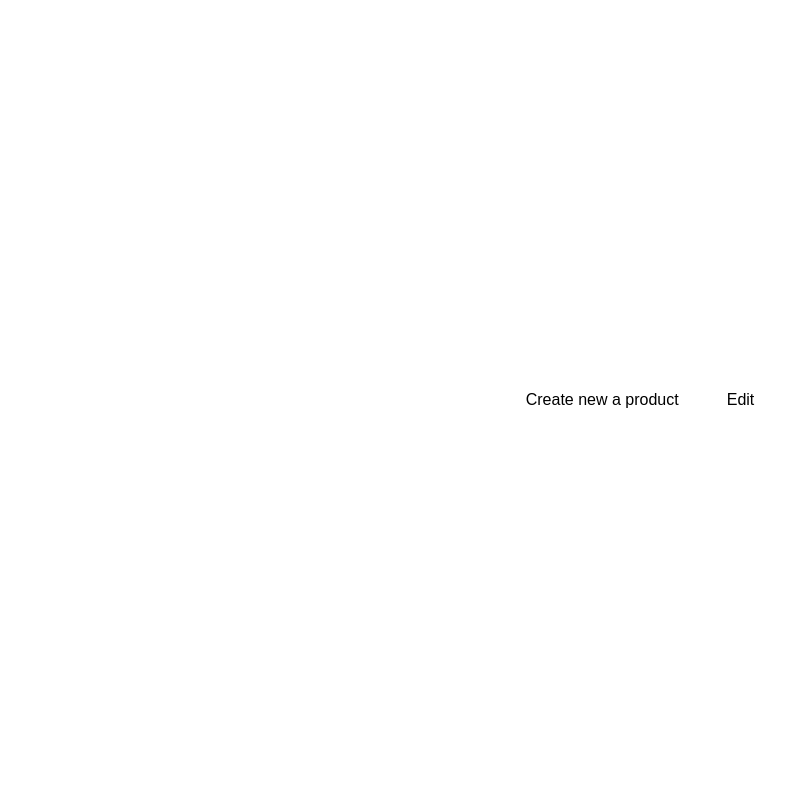
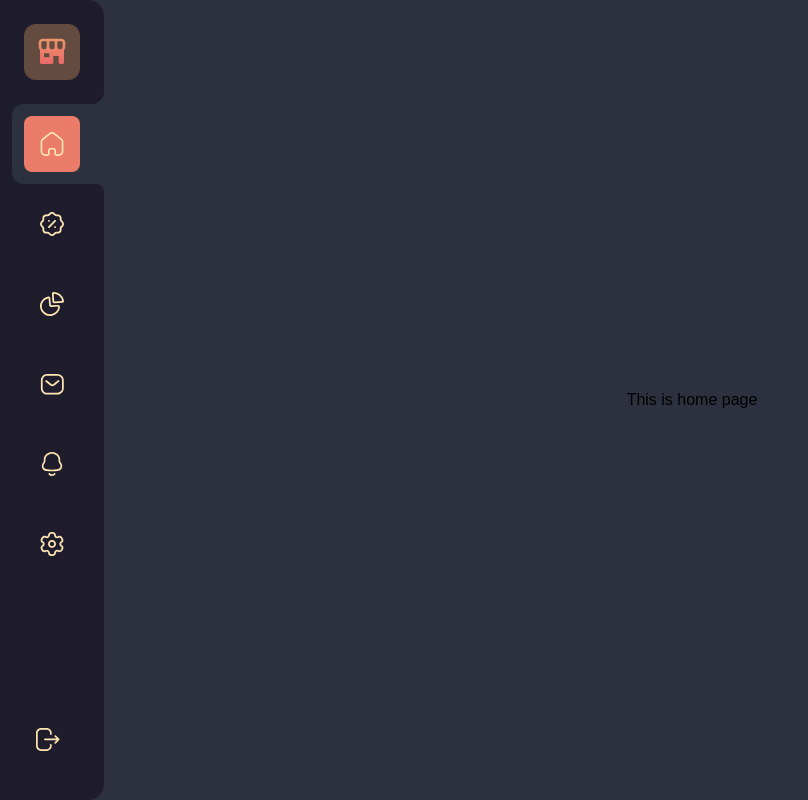
Before and after one commit to manmandh/practice-react-ts, a React (Vite) app: page / in a window 1280 px wide. Shown: the whole page, without its empty margins (0-808 px from the left). Built offline with nearby package versions, Linux system fonts and the light colour scheme.

Commit message:
#7 add: sidebar #8

```diff
--- a/src/App.tsx
+++ b/src/App.tsx
@@ -4,7 +4,14 @@ import 'react-toastify/ReactToastify.css'
 import './App.css'
 import HomePage from './pages/home/homePage'
 import { ProductModalProvider } from './context/productModalContext/productModalContext'
-import ProductModal from './Components/common/productForm/productModal'
+import ProductModal from './components/common/productForm/productModal'
+import MainLayout from './layouts/main-layout'
+import ChartPage from './pages/charts/chartPage'
+import ProductManagementPage from './pages/product-management/productManagementPage'
+import MessagePage from './pages/messages/messagePage'
+import NotificationPage from './pages/notifications/notificationPage'
+import SettingPage from './pages/settings/settingPage'
+import DiscountPage from './pages/discounts/discountPage'
 
 function App() {
   return (
@@ -13,7 +20,15 @@ function App() {
         {' '}
         <ToastContainer pauseOnFocusLoss={false} hideProgressBar position='top-right' />
         <Routes>
-          <Route index element={<HomePage />} />
+          <Route element={<MainLayout />}>
+            <Route path='' element={<HomePage />} />
+            <Route path='charts' element={<ChartPage />} />
+            <Route path='messages' element={<MessagePage />} />
+            <Route path='notifications' element={<NotificationPage />} />
+            <Route path='settings' element={<SettingPage />} />
+            <Route path='discounts' element={<DiscountPage />} />
+          </Route>
+          <Route path='/manage/product' element={<ProductManagementPage />} />
           <Route
             path='*'
             element={<div className='absolute inset-0 flex items-center justify-center'>Page Not Found</div>}
--- /dev/null
+++ b/src/components/common/sidebar/sidebar.tsx
@@ -0,0 +1,73 @@
+import React from 'react'
+import { Link, useLocation } from 'react-router-dom'
+import { NavItem, navItems } from '../../../utils/constants/constants'
+import { Logo, LogoutIcon } from '../../../assets/icons/index'
+
+interface NavItemProps {
+  item: NavItem
+  isActive: boolean
+}
+
+const ActiveCorners: React.FC = () => (
+  <>
+    {/* Top corner */}
+    <span className='absolute bottom-full right-0 block border-[6px] border-base-form-bg border-b-base-form-bg'></span>
+    <span className='absolute bottom-full right-0 z-[1] block border-[12px] border-[transparent] border-r-base-dark-bg-2 rotate-45 rounded-[16px]'></span>
+    {/* Bottom corner */}
+    <span className='absolute top-full right-0 block border-[6px] border-base-form-bg border-t-base-form-bg'></span>
+    <span className='absolute top-full right-0 z-[1] block border-[12px] border-[transparent] border-r-base-dark-bg-2 -rotate-45 rounded-[16px]'></span>
+  </>
+)
+
+const SidebarNavItem: React.FC<NavItemProps> = ({ item, isActive }) => (
+  <Link to={item.path} className={`group rounded-lg pl-3 bg-base-dark-bg-2 relative`}>
+    <div className={`p-3 ${isActive ? 'bg-base-form-bg' : ''} rounded-tl-xl rounded-bl-xl`}>
+      <div
+        className={`p-4 ${isActive ? 'bg-primary' : ''} inline-flex items-center justify-center rounded-[8px] ${
+          !isActive ? 'group-hover:bg-red-600' : ''
+        }`}
+      >
+        {isActive && <ActiveCorners />}
+        <img
+          src={item.icon}
+          alt={item.alt}
+          className='w-6 h-6 invert-[75%] sepia-[100%] saturate-[600%] hue-rotate-[0deg] brightness-[100%] contrast-[100%] group-hover:invert group-hover:brightness-50'
+        />
+      </div>
+    </div>
+  </Link>
+)
+
+const Sidebar: React.FC = () => {
+  const { pathname } = useLocation()
+
+  return (
+    <div className='h-screen flex flex-col py-6'>
+      <div className='px-6'>
+        <figure className='p-3 size-[56px] bg-accent-orange/30 rounded-[12px] mb-6'>
+          <img src={Logo} alt='Home' />
+        </figure>
+      </div>
+
+      {navItems.map((item) => (
+        <SidebarNavItem key={item.path} item={item} isActive={pathname === item.path} />
+      ))}
+
+      <div className='mt-auto'>
+        <Link to='/logout' className='group p-2 rounded-lg'>
+          <div className='px-6 rounded-xl group-hover:bg-red-600'>
+            <figure className='px-3'>
+              <img
+                src={LogoutIcon}
+                alt='Logout'
+                className='w-6 h-6 invert-[75%] sepia-[100%] saturate-[600%] hue-rotate-[0deg] brightness-[100%] contrast-[100%] group-hover:invert group-hover:brightness-50'
+              />
+            </figure>
+          </div>
+        </Link>
+      </div>
+    </div>
+  )
+}
+
+export default Sidebar
--- /dev/null
+++ b/src/layouts/main-layout.tsx
@@ -0,0 +1,15 @@
+import { Outlet } from 'react-router-dom'
+import Sidebar from '../components/common/sidebar/sidebar'
+
+export default function MainLayout() {
+  return (
+    <main className='flex bg-base-form-bg'>
+      <div className='max-w-[104px] bg-base-dark-bg-2 rounded-tr-[16px] rounded-br-[16px]'>
+        <Sidebar />
+      </div>
+      <div className='flex-1'>
+        <Outlet />
+      </div>
+    </main>
+  )
+}
--- /dev/null
+++ b/src/pages/charts/chartPage.tsx
@@ -0,0 +1,3 @@
+export default function ChartPage() {
+  return <div>Chart Page</div>
+}
--- /dev/null
+++ b/src/pages/discounts/discountPage.tsx
@@ -0,0 +1,3 @@
+export default function DiscountPage() {
+  return <div>Here is my discount</div>
+}
--- a/src/pages/home/homePage.tsx
+++ b/src/pages/home/homePage.tsx
@@ -1,22 +1,5 @@
-import { useContext } from 'react'
-import ProductModal from '../../Components/common/productForm/productModal'
-import ProductModalContext from '../../context/productModalContext/productModalContext'
-
 const HomePage = () => {
-  const { dispatch } = useContext(ProductModalContext)
-
-  return (
-    <div className='font-barlow flex gap-4 items-center justify-center h-screen bg-gray-100'>
-      <button className='bg-purple-600 px-4 py-2 rounded-md' onClick={() => dispatch({ type: 'OPEN_CREATE' })}>
-        Create new a product
-      </button>
-      <button className='bg-blue-600 px-4 py-2 rounded-md' onClick={() => dispatch({ type: 'OPEN_EDIT' })}>
-        Edit
-      </button>
-
-      <ProductModal />
-    </div>
-  )
+  return <div className='font-barlow flex gap-4 items-center justify-center h-screen w-full'>This is home page</div>
 }
 
 export default HomePage
--- /dev/null
+++ b/src/pages/messages/messagePage.tsx
@@ -0,0 +1,3 @@
+export default function MessagePage() {
+  return <div>Message</div>
+}
--- /dev/null
+++ b/src/pages/notifications/notificationPage.tsx
@@ -0,0 +1,3 @@
+export default function NotificationPage() {
+  return <div>Here is notification page</div>
+}
--- /dev/null
+++ b/src/pages/settings/settingPage.tsx
@@ -0,0 +1,3 @@
+export default function SettingPage() {
+  return <div>this is setting page </div>
+}
--- /dev/null
+++ b/src/utils/constants/constants.ts
@@ -0,0 +1,16 @@
+import { HomeIcon, DiscountIcon, GraphIcon, MessageIcon, NotificationIcon, SettingIcon } from '../../assets/icons/index'
+
+export interface NavItem {
+  path: string
+  icon: string
+  alt: string
+}
+
+export const navItems: NavItem[] = [
+  { path: '/', icon: HomeIcon, alt: 'Home' },
+  { path: '/discounts', icon: DiscountIcon, alt: 'Discounts' },
+  { path: '/charts', icon: GraphIcon, alt: 'Graphs' },
+  { path: '/messages', icon: MessageIcon, alt: 'Messages' },
+  { path: '/notifications', icon: NotificationIcon, alt: 'Notifications' },
+  { path: '/settings', icon: SettingIcon, alt: 'Settings' }
+]
--- a/tailwind.config.js
+++ b/tailwind.config.js
@@ -9,13 +9,25 @@ module.exports = {
       fontFamily: {
         barlow: ['Barlow', 'sans-serif'],
       },
-    },
-    colors: {
-      'base-bg': '#1F1D2B',
-      'form-bg': '#2D303E',
-      'form-border': '#393C49',
-      'btn-orange': '#EA7C69',
-      'white': '#fff',
+      colors: {
+        'accent-red': '#FF7CA3',
+        'accent-blue': '#EA6969',
+        'accent-green': '#50D1AA',
+        'accent-orange': '#FFB572',
+        'accent-purple': '#9290FE',
+        'base-bg': '#FAFAFA',
+        'base-dark-bg-1': '#252836',
+        'base-dark-bg-2': '#1F1D2B',
+        'base-dark-line': '#393C49',
+        'base-form-bg': '#2D303E',
+        'primary': '#EA7C69',
+        'secondary': '#9288E0',
+        'text-lighter': '#E0E6E9',
+        'text-gray': '#889898',
+        'text-light': '#ABBBC2',
+        'linear-gradient-start': '#EA7C69',
+        'linear-gradient-start': '#EA6969',
+      },
     },
   },
   plugins: [],
```
